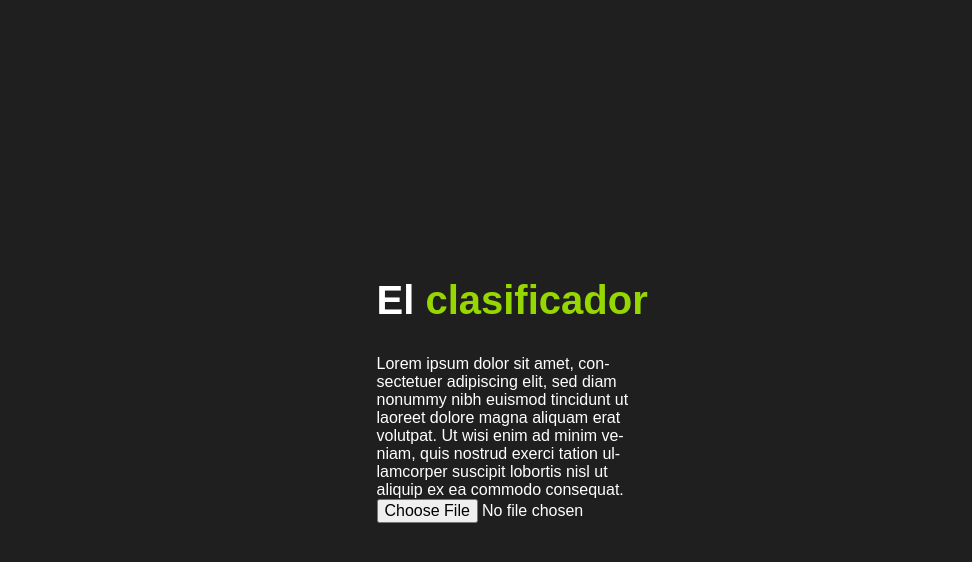
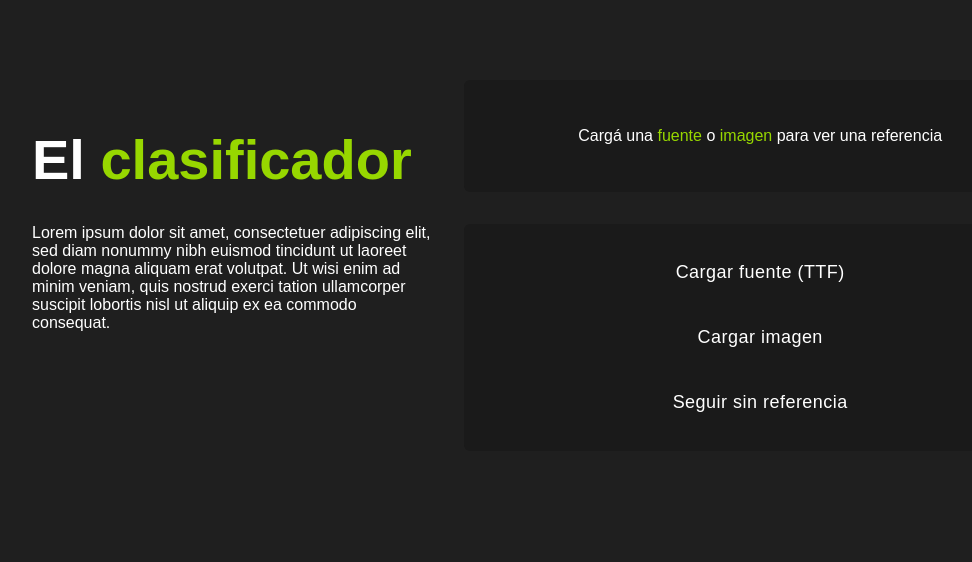
Before and after one commit to teofum/clasificador, a React (Vite) app: page / in a window 1280 px wide. Shown: the top 562 px of the page, without its empty margins (96-1068 px from the left). Built offline with nearby package versions, Linux system fonts and the light colour scheme.

Commit message:
Better layout

```diff
--- a/src/App.css
+++ b/src/App.css
@@ -1,38 +1,49 @@
 .App {
   display: grid;
   grid-auto-flow: column;
-  grid-template-columns: auto auto;
-  grid-template-rows: auto auto;
+  grid-template-columns: 45ch 1fr;
+  grid-template-rows: 10rem auto;
 
-  place-items: center;
-  place-content: center;
+  justify-content: center;
+  align-content: start;
   gap: 2rem;
   height: 100vh;
-
-  background-color: var(--color-base);
-  color: var(--color-text);
+  max-width: calc(45ch + 18rem + 600px);
+  margin: 0 auto;
+  padding: 2rem 8rem;
 }
 
 .title {
-  justify-self: start;
   align-self: end;
 
-  font-size: 2.5em;
+  font-size: 3.5em;
   font-weight: 900;
 }
 
 .summary {
-  place-self: stretch;
   background-color: inherit;
 
   z-index: 1;
 }
 
 .summary p {
-  max-width: 30ch;
   hyphens: auto;
 }
 
+.font-preview {
+  align-self: end;
+}
+
+.font-upload {
+  background-color: var(--color-base-dark);
+  border-radius: 6px;
+
+  display: grid;
+  place-content: center;
+  gap: 1rem;
+  padding: 1.5rem 3rem;
+}
+
 .decision-slides {
-  margin: 0 -50px;
+  margin: 0 -2rem;
 }
--- a/src/App.tsx
+++ b/src/App.tsx
@@ -7,8 +7,10 @@ import FontPreview from './components/FontPreview';
 import './App.css';
 
 function App() {
+  const [started, setStarted] = useState(false);
   const [customFont, setCustomFont] = useState('');
   const [customFontName, setCustomFontName] = useState('');
+  let fontLoader: HTMLElement | null = null;
 
   const loadFont = async (ev: Event) => {
     const input = ev.target as HTMLInputElement;
@@ -28,6 +30,7 @@ function App() {
 
       setCustomFont(`'${loaded.family}', Chivo`);
       setCustomFontName(fontName);
+      setStarted(true);
     }
   };
 
@@ -42,21 +45,38 @@ function App() {
           volutpat. Ut wisi enim ad minim veniam, quis nostrud exerci tation
           ullamcorper suscipit lobortis nisl ut aliquip ex ea commodo consequat.
         </p>
-
-        <input type='file' name='font_loader' id='font_loader'
-          accept='.ttf, .otf, .woff, .woff2'
-          onChange={ev => loadFont(ev.nativeEvent)} />
       </div>
 
-      {customFont &&
       <div className='font-preview'>
-        <FontPreview fontFace={customFont} fontName={customFontName} />
-      </div>}
+        <FontPreview fontFace={customFont} fontName={customFontName}
+          loadFont={() => fontLoader?.click()}
+          loadImage={() => fontLoader?.click()} />
+      </div>
 
-      {customFont &&
-      <div className='decision-slides'>
-        <DecisionSlides />
-      </div>}
+      {!started &&
+        <div className='font-upload'>
+          <input type='file' name='font_loader' id='font_loader'
+            accept='.ttf, .otf, .woff, .woff2' hidden
+            ref={el => fontLoader = el}
+            onChange={ev => loadFont(ev.nativeEvent)} />
+
+          <button onClick={() => fontLoader?.click()}>
+            Cargar fuente (TTF)
+          </button>
+
+          <button onClick={() => fontLoader?.click()}>
+            Cargar imagen
+          </button>
+
+          <button onClick={() => setStarted(true)}>
+            Seguir sin referencia
+          </button>
+        </div>}
+
+      {started &&
+        <main className='decision-slides'>
+          <DecisionSlides />
+        </main>}
     </div>
   );
 }
--- a/src/components/DecisionCard.css
+++ b/src/components/DecisionCard.css
@@ -1,5 +1,5 @@
 .dcard-transition-group {
-  --card-width: 600px;
+  --card-width: 100%;
 
   display: grid;
   place-items: center;
@@ -7,6 +7,9 @@
   grid-auto-flow: column;
   width: var(--card-width);
   overflow: hidden;
+
+  max-width: calc(100vh - 18rem);
+  margin: 0 auto;
 }
 
 .card-exit {
@@ -22,22 +25,22 @@
 }
 
 .card-enter-active {
-  transform: scaleX(1) translateX(calc(var(--card-width) * -1));
+  transform: scaleX(1) translateX(calc(var(--card-width) * -1 - 4rem));
   transition: transform 500ms cubic-bezier(.96,-0.28,.26,1.18);
 }
 
 .card-exit-active {
-  transform: scaleX(1.5) translateX(calc(var(--card-width) * -1));
+  transform: scaleX(1.5) translateX(calc(var(--card-width) * -1 - 4rem));
   transition: transform 500ms cubic-bezier(.96,-0.28,.26,1.18);
 }
 
 .dcard-root {
   display: grid;
+  max-width: calc(100% - 4rem);
 
   background: var(--color-base-dark);
   border-radius: 6px;
   overflow: hidden;
-  max-width: 500px;
 }
 
 .dcard-anim {
--- a/src/components/DecisionCard.tsx
+++ b/src/components/DecisionCard.tsx
@@ -50,7 +50,7 @@ const DecisionCard = (props: DecisionCardProps) => {
               {isAnimation(node) &&
                 <FrameSeekerAnim
                   targetFrame={target}
-                  size='500px'
+                  size='100%'
                   animationData={node.animationData} />}
               {props.node.prompt &&
                 <p className='dcard-prompt'>{node.prompt}</p>}
--- a/src/components/FontPreview.css
+++ b/src/components/FontPreview.css
@@ -1,13 +1,20 @@
-.pre-container {
-  width: 500px;
-}
-
-.pre-font {
+.pre-font,
+.pre-placeholder {
   background-color: var(--color-base-dark);
   border-radius: 6px;
   margin-top: 0.5rem;
 
-  font-size: 4em;
+  min-height: 7rem;
   padding: 1.5rem 3rem;
   text-align: center;
 }
+
+.pre-placeholder {
+  display: grid;
+  place-items: center;
+}
+
+.pre-font {
+  font-size: 4rem;
+  line-height: 4rem;
+}
--- a/src/components/FontPreview.tsx
+++ b/src/components/FontPreview.tsx
@@ -5,9 +5,16 @@ import './FontPreview.css';
 interface FontPreviewProps {
   fontFace: string;
   fontName: string;
+  loadFont: () => void;
+  loadImage: () => void;
 }
 
-const FontPreview = ({ fontFace, fontName }: FontPreviewProps) => {
+const FontPreview = ({
+  fontFace,
+  fontName,
+  loadFont,
+  loadImage
+}: FontPreviewProps) => {
   const previewStyle = {
     fontFamily: fontFace || 'inherit'
   };
@@ -17,9 +24,17 @@ const FontPreview = ({ fontFace, fontName }: FontPreviewProps) => {
       <span className='pre-label'>
         {fontName || ''}
       </span>
-      <div className='pre-font' style={previewStyle}>
-        ASOMga
-      </div>
+
+      {fontFace &&
+        <div className='pre-font' style={previewStyle}>
+          ASOMga
+        </div>}
+      {!fontFace &&
+        <div className='pre-placeholder'>
+          <span>
+            Cargá una <a onClick={loadFont}>fuente</a> o <a onClick={loadImage}>imagen</a> para ver una referencia
+          </span>
+        </div>}
     </div>
   );
 };
--- a/src/styles/theme.css
+++ b/src/styles/theme.css
@@ -7,6 +7,7 @@
   --color-base-darker: rgb(20, 20, 20);
 
   --color-accent: rgb(151, 215, 0);
+  --color-accent-075: rgba(151, 215, 0, 0.75);
   --color-warn: rgb(216, 14, 18);
   --color-warn-light: hsl(359, 75%, 60%);
 
@@ -27,6 +28,25 @@
   --anim-duration-short: 150ms;
 }
 
+body {
+  background-color: var(--color-base);
+  color: var(--color-text);
+}
+
+a {
+  color: var(--color-accent);
+  cursor: pointer;
+}
+
+a:hover,
+a:active {
+  text-decoration: underline;
+}
+
+a:visited {
+  color: var(--color-accent-o75);
+}
+
 em {
   font-style: normal;
   color: var(--color-accent);
@@ -41,6 +61,7 @@ button {
   font-size: 1.125rem;
   letter-spacing: 0.03rem;
 
+  cursor: pointer;
   transition:
     background-color var(--anim-duration-short) ease-out,
     color var(--anim-duration-short) ease-out,
```
